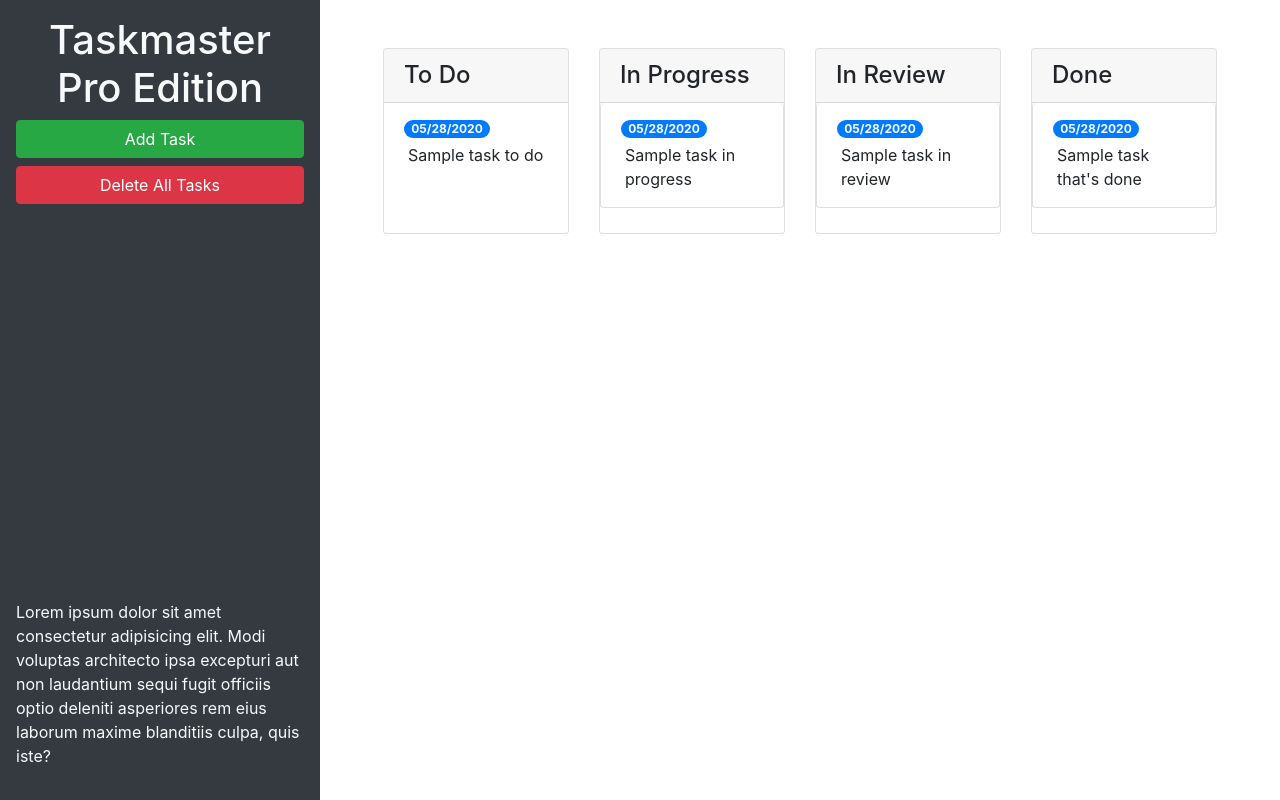
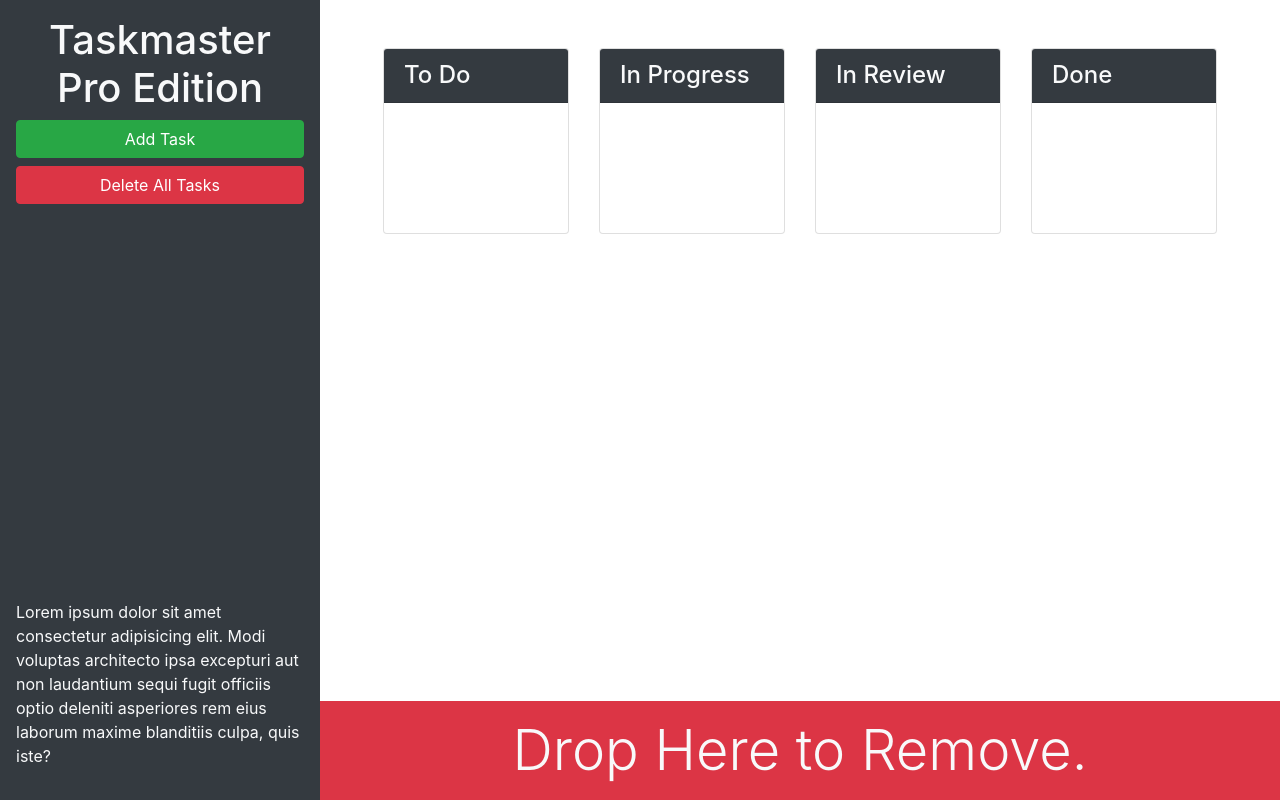
Before and after one commit to jrsparl/taskmaster-pro, a plain HTML site: page index.html in a window 1280 px wide. Drawn offline with nearby package versions, Linux system fonts and the light colour scheme.

Commit message:
Added bootstrap cards and trash bin

```diff
--- a/index.html
+++ b/index.html
@@ -13,30 +13,26 @@
 <body>
 
   <div class="row min-vh-100 no-gutters">
-    <header class="col-12 col-lg-3 bg-dark text-light d-flex flex-column p-4 p-lg-3">
+    <header class="col-12 col-lg-3 bg-dark text-light sticky-top d-flex flex-column p-4 p-lg-3">
       <h1 class="text-center">Taskmaster Pro Edition</h1>
       <button id="create-task" class="btn btn-block btn-success" data-toggle="modal" data-target="#task-form-modal">Add
         Task</button>
       <button id="remove-tasks" class="btn btn-block btn-danger">Delete All Tasks</button>
-      <p class="mt-auto">Lorem ipsum dolor sit amet consectetur adipisicing elit. Modi voluptas architecto ipsa
+      <p class="mt-auto d-none d-lg-block">Lorem ipsum dolor sit amet consectetur adipisicing elit. Modi voluptas architecto ipsa
         excepturi aut non
         laudantium sequi fugit officiis optio deleniti asperiores rem eius laborum maxime blanditiis culpa, quis iste?
       </p>
     </header>
 
-    <main class="col-12 col-lg-9">
+    <main class="col-12 col-lg-9 d-flex flex-column">
                 <!-- todo start -->
                 <div class="m-5 row justify-content-around">
                   <div class="col-12 col-md-6 col-xl-3 mb-3">
                     <div class="card">
-                      <h4 class="card-header">
+                      <h4 class="card-header bg-dark text-light">
                         To Do
                       </h4>
                       <ul id="list-toDo" class="list-group list-group-flush">
-                        <li class="list-group-item">
-                          <span class="badge badge-primary badge-pill">05/28/2020</span>
-                          <p class="m-1">Sample task to do</p>
-                        </li>
                       </ul>
                     </div>
                   </div>
@@ -45,14 +41,10 @@
                   <!-- in progress start -->
                   <div class="col-12 col-md-6 col-xl-3 mb-3">
                     <div class="card">
-                      <h4 class="card-header">
+                      <h4 class="card-header bg-dark text-light">
                         In Progress
                       </h4>
                     <ul id="list-inProgress" class="list-group">
-                      <li class="list-group-item">
-                        <span class="badge badge-primary badge-pill">05/28/2020</span>
-                        <p class="m-1">Sample task in progress</p>
-                      </li>
                     </ul>
                   </div>
                   </div>
@@ -61,14 +53,10 @@
                   <!-- in review start -->
                   <div class="col-12 col-md-6 col-xl-3 mb-3">
                     <div class="card">
-                      <h4 class="card-header">
+                      <h4 class="card-header bg-dark text-light">
                         In Review
                       </h4>
                     <ul id="list-inReview" class="list-group">
-                      <li class="list-group-item">
-                        <span class="badge badge-primary badge-pill">05/28/2020</span>
-                        <p class="m-1">Sample task in review</p>
-                      </li>
                     </ul>
                   </div>
                   </div>
@@ -76,24 +64,20 @@
                   <!-- done start -->
                   <div class="col-12 col-md-6 col-xl-3 mb-3">
                     <div class="card">
-                      <h4 class="card-header">
+                      <h4 class="card-header bg-dark text-light">
                         Done
                       </h4>
                     <ul id="list-done" class="list-group">
-                      <li class="list-group-item">
-                        <span class="badge badge-primary badge-pill">05/28/2020</span>
-                        <p class="m-1">Sample task that's done</p>
-                      </li>
+
                     </ul>
                   </div>
                   </div>
                   <!-- done end -->
-
-
-
-
-
-
+      </div>
+      <div class= "mt-auto" id="trash">
+        <div class="w-100 bg-danger p-3 text-center text-light display-4">
+          Drop Here to Remove.
+        </div>
       </div>
     </main>
   </div>
```
